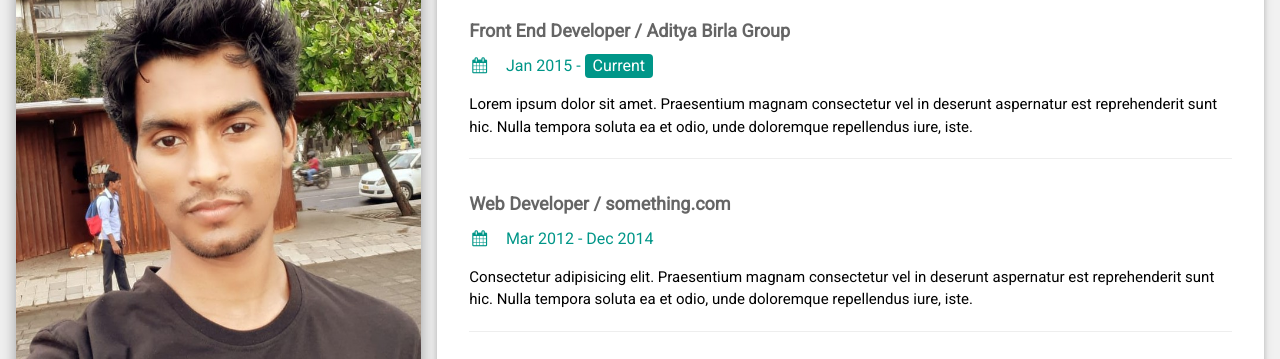
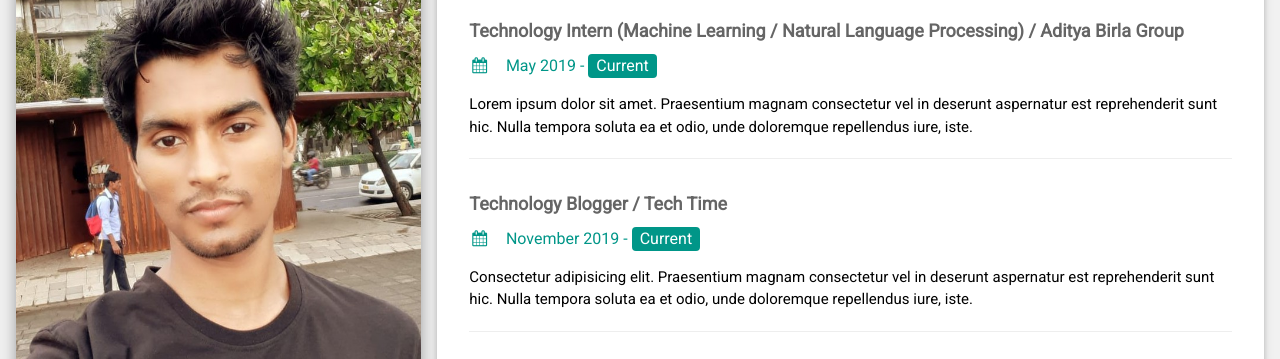
Before and after one commit to aloksharma-st/allosharma.github.io, a plain HTML site: page index.html in a window 1280 px wide. Shown: the part 106-465 px from the top of the page. Drawn offline with nearby package versions, Linux system fonts and the light colour scheme.

Commit message:
work experience added

```diff
--- a/index.html
+++ b/index.html
@@ -85,14 +85,14 @@ html,body,h1,h2,h3,h4,h5,h6 {font-family: "Roboto", sans-serif}
       <div class="w3-container w3-card w3-white w3-margin-bottom">
         <h2 class="w3-text-grey w3-padding-16"><i class="fa fa-suitcase fa-fw w3-margin-right w3-xxlarge w3-text-teal"></i>Work Experience</h2>
         <div class="w3-container">
-          <h5 class="w3-opacity"><b>Front End Developer / Aditya Birla Group	</b></h5>
-          <h6 class="w3-text-teal"><i class="fa fa-calendar fa-fw w3-margin-right"></i>Jan 2015 - <span class="w3-tag w3-teal w3-round">Current</span></h6>
+          <h5 class="w3-opacity"><b>Technology Intern (Machine Learning / Natural Language Processing) / Aditya Birla Group	</b></h5>
+          <h6 class="w3-text-teal"><i class="fa fa-calendar fa-fw w3-margin-right"></i>May 2019 - <span class="w3-tag w3-teal w3-round">Current</span></h6>
           <p>Lorem ipsum dolor sit amet. Praesentium magnam consectetur vel in deserunt aspernatur est reprehenderit sunt hic. Nulla tempora soluta ea et odio, unde doloremque repellendus iure, iste.</p>
           <hr>
         </div>
         <div class="w3-container">
-          <h5 class="w3-opacity"><b>Web Developer / something.com</b></h5>
-          <h6 class="w3-text-teal"><i class="fa fa-calendar fa-fw w3-margin-right"></i>Mar 2012 - Dec 2014</h6>
+          <h5 class="w3-opacity"><b>Technology Blogger / <a src="https://saytechtime.blogspot.com/"> Tech Time </a></b></h5>
+          <h6 class="w3-text-teal"><i class="fa fa-calendar fa-fw w3-margin-right"></i>November 2019 - <span class="w3-tag w3-teal w3-round">Current</span></h6>
           <p>Consectetur adipisicing elit. Praesentium magnam consectetur vel in deserunt aspernatur est reprehenderit sunt hic. Nulla tempora soluta ea et odio, unde doloremque repellendus iure, iste.</p>
           <hr>
         </div>
```
